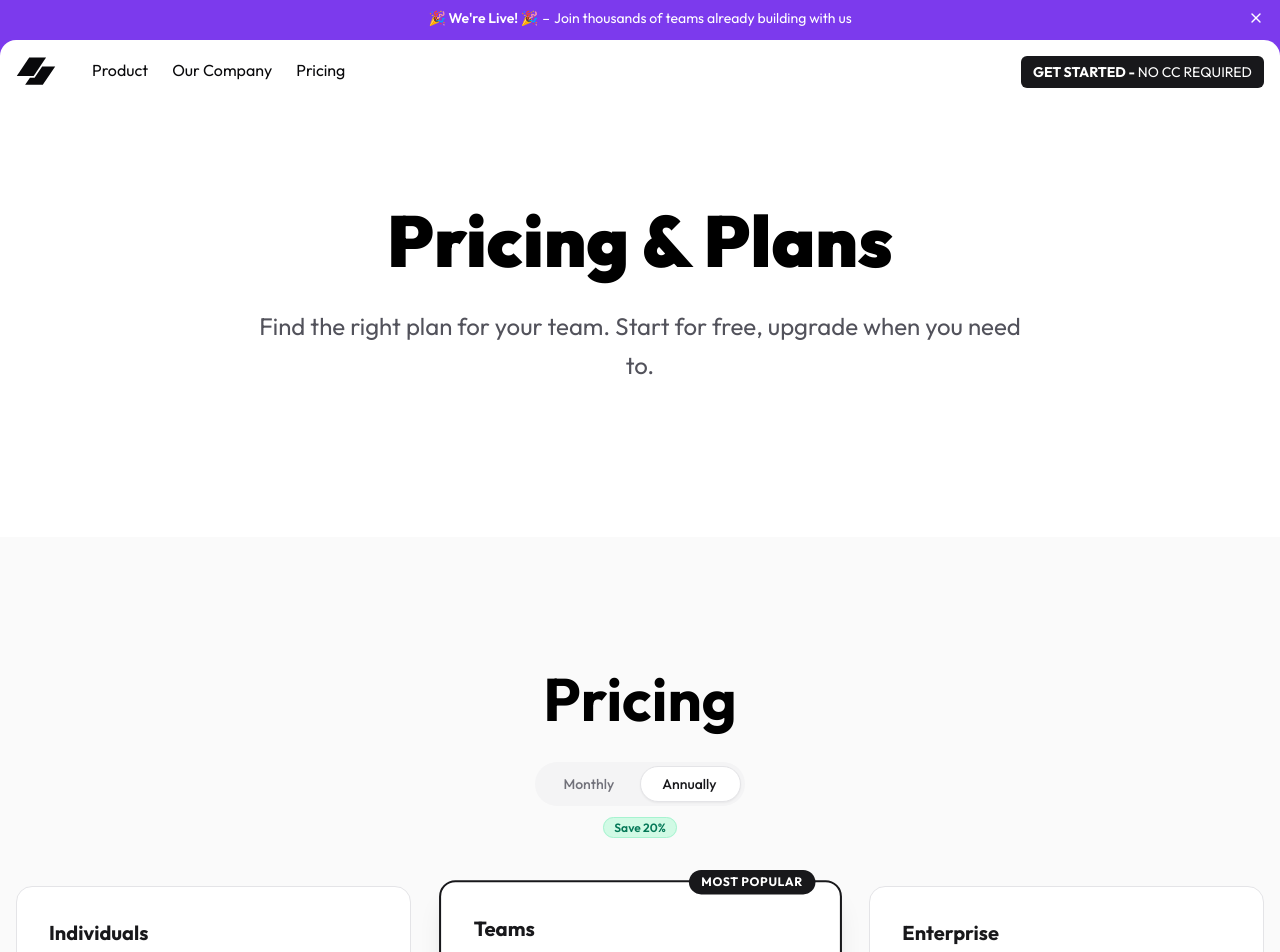
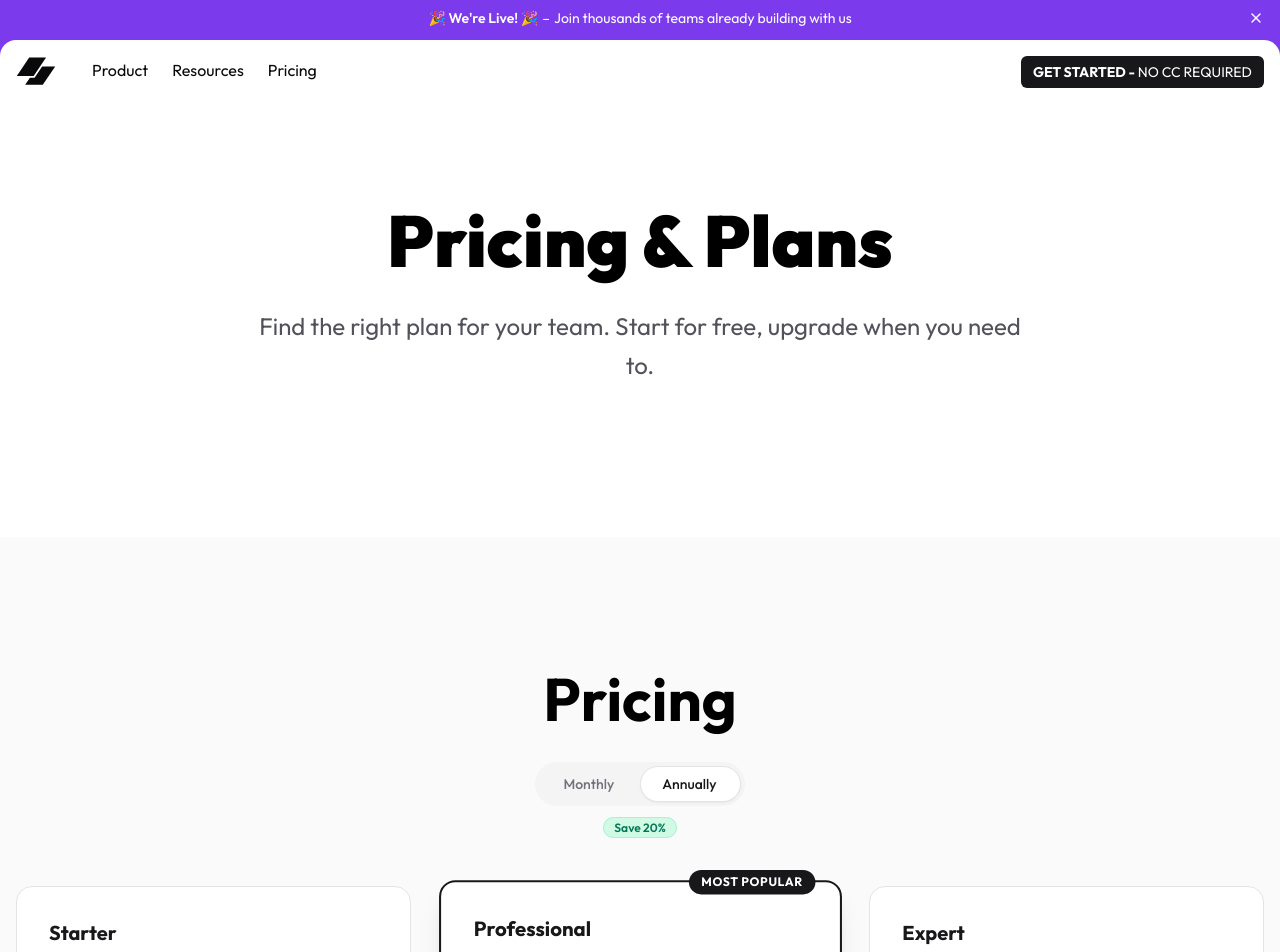
Before and after one commit to Vaibhavdixit1/saas-starter-nextjs-website, a Next.js app: page /pricing in a window 1280 px wide. Shown: the top 952 px of the page. Built offline with nearby package versions, Linux system fonts and the light colour scheme.

Commit message:
update landing page copy, pricing tiers, testimonials, and marketing stats

```diff
--- a/src/components/hero/Copy.tsx
+++ b/src/components/hero/Copy.tsx
@@ -23,10 +23,10 @@ export const Copy = () => {
         </Link>
       </div>
       <h1 className="max-w-4xl text-center text-5xl font-black leading-[1.1] tracking-tight md:text-8xl">
-        Ship software <span className="text-violet-600 italic">faster</span> with AI
+        Build your <span className="text-violet-600 italic">dream</span> with Antigravity
       </h1>
       <p className="mx-auto my-6 max-w-2xl text-center text-lg leading-relaxed text-zinc-600 md:text-xl md:leading-relaxed">
-        The all-in-one platform for modern engineering teams to automate tedious tasks, streamline collaboration, and deliver excellence at scale.
+        The ultimate toolkit for visionaries and creators to launch their next big idea in minutes. Scale your operation effortlessly with our powerful suite of tools.
       </p>
       <div className="flex flex-col sm:flex-row items-center gap-4">
         <Button className="h-14 px-8 text-lg font-bold">
--- a/src/components/navigation/constants.ts
+++ b/src/components/navigation/constants.ts
@@ -9,7 +9,7 @@ export const NAV_LINKS = [
     ],
   },
   {
-    title: "Our Company",
+    title: "Resources",
     sublinks: [
       {
         title: "About Us",
--- a/src/components/pricing/Pricing.tsx
+++ b/src/components/pricing/Pricing.tsx
@@ -13,97 +13,95 @@ export const Pricing = () => {
       <Toggle selected={selected} setSelected={setSelected} />
       <div className="mt-6 grid grid-cols-1 gap-6 lg:mt-12 lg:grid-cols-3 lg:gap-8">
         <PriceColumn
-          title="Individuals"
+          title="Starter"
           price="0"
-          statement="For individuals looking to up their productivity gains. Free forever."
+          statement="Perfect for side projects and hobbyists just getting started."
           items={[
             {
-              children: "1 Team Member",
+              children: "5 Projects",
               checked: true,
             },
             {
-              children: "3 Boards",
+              children: "Basic Analytics",
               checked: true,
             },
             {
-              children: "5 Workflows",
+              children: "Community Support",
               checked: true,
             },
             {
-              children: "Upgraded Support",
+              children: "Custom Domains",
               checked: false,
             },
             {
-              children: "Custom Branding",
+              children: "Priority Support",
               checked: false,
             },
             {
-              children: "Self Host",
+              children: "Team Collaboration",
               checked: false,
             },
           ]}
         />
         <PriceColumn
-          title="Teams"
-          price={selected === "monthly" ? "12" : "8"}
-          statement="For teams looking to scale their team efficiently. Stay on track."
+          title="Professional"
+          price={selected === "monthly" ? "29" : "19"}
+          statement="Everything you need to grow your business and scale your team."
           highlight
           items={[
             {
-              children: "∞ Team Members",
+              children: "Unlimited Projects",
               checked: true,
             },
             {
-              children: "∞ Boards",
+              children: "Advanced Analytics",
               checked: true,
             },
             {
-              children: "∞ Workflows",
-              checked: true,
-            },
-
-            {
-              children: "Upgraded Support",
+              children: "Priority Email Support",
               checked: true,
             },
             {
-              children: "Custom Branding",
-              checked: false,
+              children: "Custom Domains",
+              checked: true,
             },
             {
-              children: "Self Host",
+              children: "Team Collaboration",
+              checked: true,
+            },
+            {
+              children: "API Access",
               checked: false,
             },
           ]}
         />
         <PriceColumn
-          title="Enterprise"
-          price={selected === "monthly" ? "24" : "16"}
-          statement="For enterprises looking to see new heights. Manage without the stress"
+          title="Expert"
+          price={selected === "monthly" ? "99" : "79"}
+          statement="Tailored solutions for large-scale operations and high-traffic sites."
           items={[
             {
-              children: "∞ Team Members",
+              children: "Everything in Professional",
               checked: true,
             },
             {
-              children: "∞ Boards",
+              children: "Dedicated Account Manager",
               checked: true,
             },
             {
-              children: "∞ Workflows",
-              checked: true,
-            },
-
-            {
-              children: "Enterprise Support",
+              children: "24/7 Phone Support",
               checked: true,
             },
             {
-              children: "Custom Branding",
+              children: "API Access & Webhooks",
               checked: true,
             },
             {
-              children: "Self Host",
+              children: "SLA Guarantees",
+              checked: true,
+            },
+            {
+              children: "Custom Contracts",
               checked: true,
             },
           ]}
```
